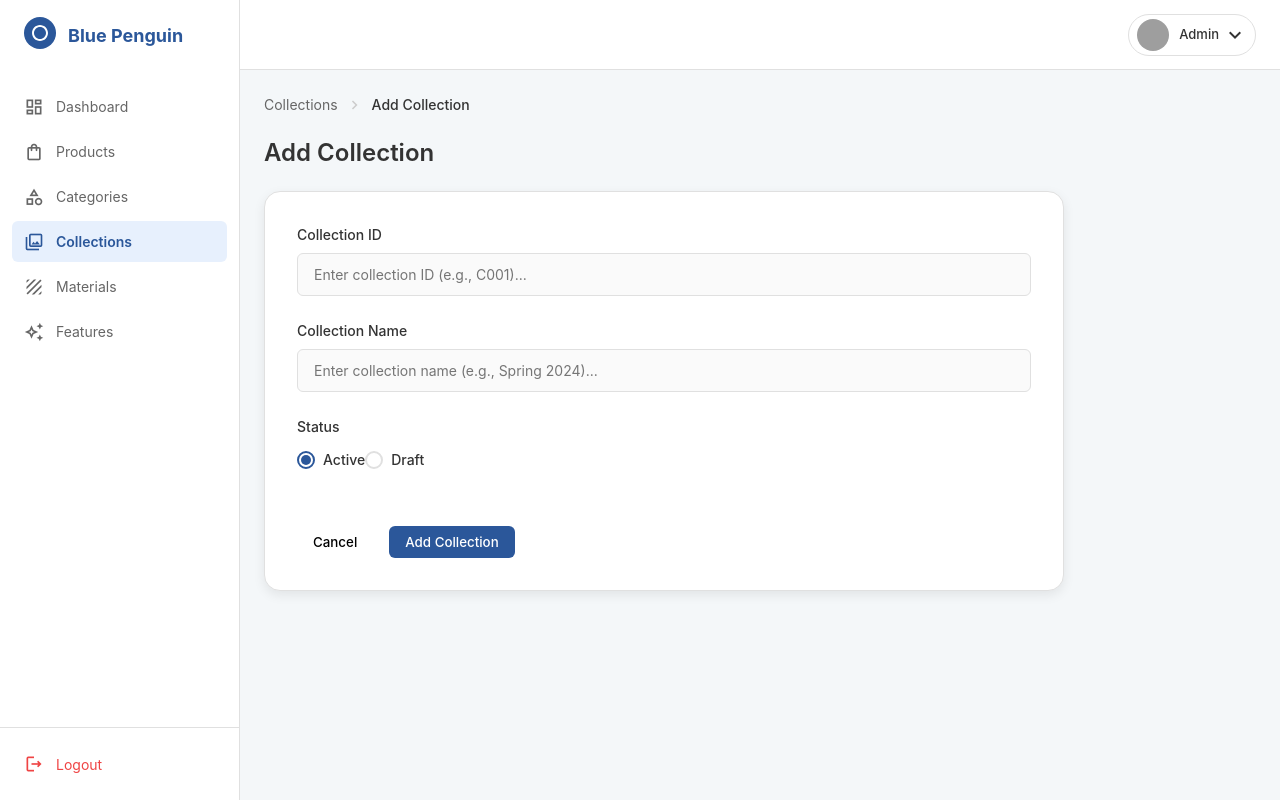
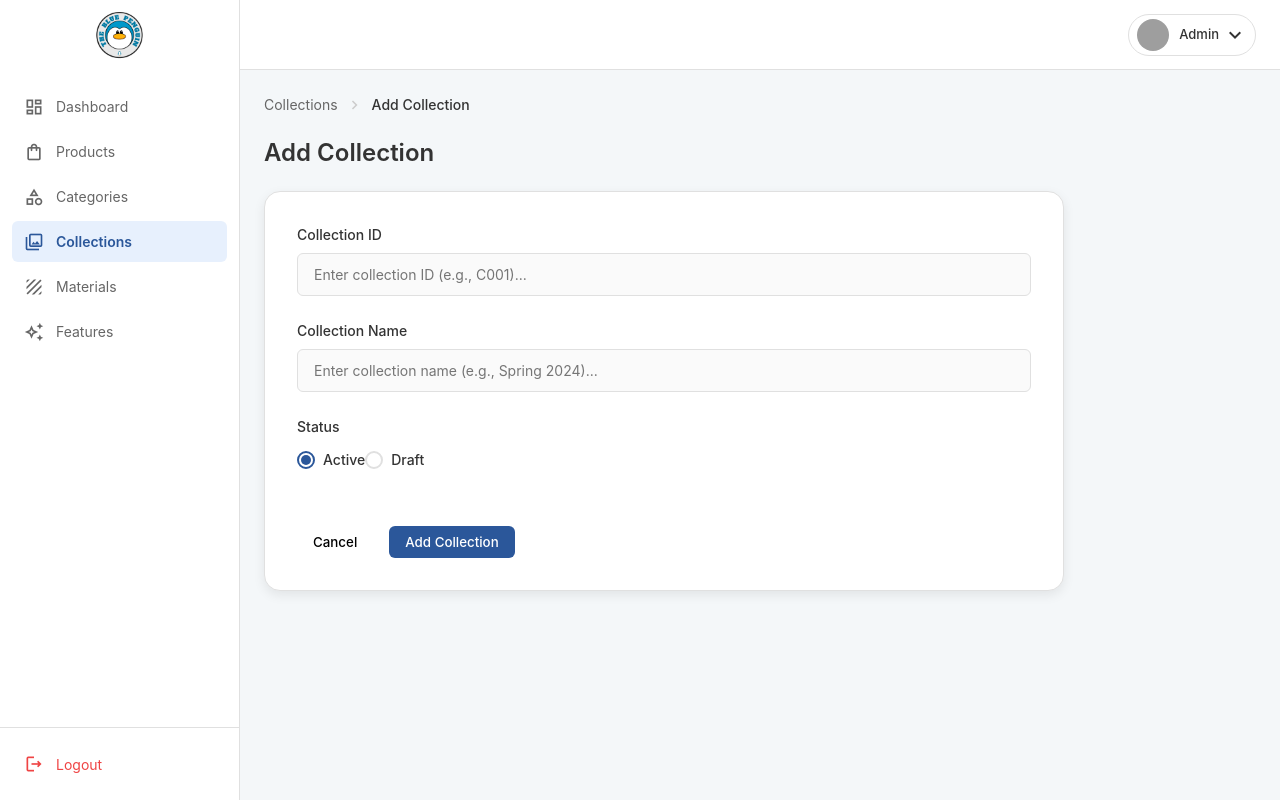
Before and after one commit to anuviswan/bluepenguin-ad, a Vue app in the folder bluepenguin-ad/: page /collections/add in a window 1280 px wide. Built offline with nearby package versions, Linux system fonts and the light colour scheme; sample sign-in values are in the browser's storage; grey boxes are pictures that could not be loaded.

Commit message:
added export functionality
updated logo

```diff
--- a/bluepenguin-ad/src/components/layout/Sidebar.vue
+++ b/bluepenguin-ad/src/components/layout/Sidebar.vue
@@ -1,13 +1,9 @@
 <template>
   <aside class="sidebar">
     <div class="brand">
-      <div class="logo-placeholder">
-        <svg width="32" height="32" viewBox="0 0 32 32" fill="none" xmlns="http://www.w3.org/2000/svg">
-          <circle cx="16" cy="16" r="16" fill="#2B579A"/>
-          <path d="M16 8C11.5817 8 8 11.5817 8 16C8 20.4183 11.5817 24 16 24C20.4183 24 24 20.4183 24 16C24 11.5817 20.4183 8 16 8ZM16 22C12.6863 22 10 19.3137 10 16C10 12.6863 12.6863 10 16 10C19.3137 10 22 12.6863 22 16C22 19.3137 19.3137 22 16 22Z" fill="white"/>
-        </svg>
+      <div class="logo-container">
+        <img src="../../assets/Logo 3.png" alt="Blue Penguin Logo" class="brand-logo" />
       </div>
-      <span class="brand-name">Blue Penguin</span>
     </div>
 
     <nav class="nav-menu">
@@ -83,8 +79,21 @@ const handleLogout = () => {
   height: var(--topbar-height);
   display: flex;
   align-items: center;
-  padding: 0 24px;
-  gap: 12px;
+  justify-content: center;
+  padding: 16px 24px;
+}
+
+.logo-container {
+  display: flex;
+  align-items: center;
+  justify-content: center;
+  width: 100%;
+}
+
+.brand-logo {
+  max-width: 100%;
+  max-height: 50px;
+  object-fit: contain;
 }
 
 .brand-name {
--- a/bluepenguin-ad/src/views/CategoryListView.vue
+++ b/bluepenguin-ad/src/views/CategoryListView.vue
@@ -18,6 +18,25 @@ const handleToggleFeatured = async (category: Category) => {
     // Error is already handled/stored in the store for UI rendering
   }
 };
+
+const exportToMarkdown = () => {
+  if (!store.categories.length) return;
+
+  const title = '# Category List\n\n';
+  const header = '| ID | Name |\n| --- | --- |\n';
+  const rows = store.categories.map(c => `| ${c.id} | ${c.name} |`).join('\n');
+
+  const markdownContent = title + header + rows;
+  const blob = new Blob([markdownContent], { type: 'text/markdown' });
+  const url = URL.createObjectURL(blob);
+
+  const a = document.createElement('a');
+  a.href = url;
+  a.download = 'categories_export.md';
+  a.click();
+
+  URL.revokeObjectURL(url);
+};
 </script>
 
 <template>
@@ -26,6 +45,10 @@ const handleToggleFeatured = async (category: Category) => {
       <div class="page-header justify-between align-center">
         <h2>Categories</h2>
         <div class="header-actions flex gap-4">
+          <button class="btn btn-outline flex align-center gap-2" @click="exportToMarkdown">
+            <span class="material-icons-outlined">download</span>
+            Export
+          </button>
           <button class="btn btn-outline flex align-center gap-2">
              <span class="material-icons-outlined">arrow_back</span>
              Categories
--- a/bluepenguin-ad/src/views/CollectionListView.vue
+++ b/bluepenguin-ad/src/views/CollectionListView.vue
@@ -26,6 +26,25 @@ const fetchCollections = async () => {
 onMounted(() => {
   fetchCollections();
 });
+
+const exportToMarkdown = () => {
+  if (!collections.value.length) return;
+
+  const title = '# Collection List\n\n';
+  const header = '| ID | Name |\n| --- | --- |\n';
+  const rows = collections.value.map(c => `| ${c.id} | ${c.name} |`).join('\n');
+
+  const markdownContent = title + header + rows;
+  const blob = new Blob([markdownContent], { type: 'text/markdown' });
+  const url = URL.createObjectURL(blob);
+
+  const a = document.createElement('a');
+  a.href = url;
+  a.download = 'collections_export.md';
+  a.click();
+
+  URL.revokeObjectURL(url);
+};
 </script>
 
 <template>
@@ -34,6 +53,10 @@ onMounted(() => {
       <div class="page-header justify-between align-center">
         <h2>Collections</h2>
         <div class="header-actions flex gap-4">
+          <button class="btn btn-outline flex align-center gap-2" @click="exportToMarkdown">
+            <span class="material-icons-outlined">download</span>
+            Export
+          </button>
           <button class="btn btn-outline flex align-center gap-2">
              <span class="material-icons-outlined">arrow_back</span>
              Collections
--- a/bluepenguin-ad/src/views/FeatureListView.vue
+++ b/bluepenguin-ad/src/views/FeatureListView.vue
@@ -26,6 +26,25 @@ const fetchFeatures = async () => {
 onMounted(() => {
   fetchFeatures();
 });
+
+const exportToMarkdown = () => {
+  if (!features.value.length) return;
+
+  const title = '# Feature List\n\n';
+  const header = '| ID | Name |\n| --- | --- |\n';
+  const rows = features.value.map(f => `| ${f.id} | ${f.name} |`).join('\n');
+
+  const markdownContent = title + header + rows;
+  const blob = new Blob([markdownContent], { type: 'text/markdown' });
+  const url = URL.createObjectURL(blob);
+
+  const a = document.createElement('a');
+  a.href = url;
+  a.download = 'features_export.md';
+  a.click();
+
+  URL.revokeObjectURL(url);
+};
 </script>
 
 <template>
@@ -34,6 +53,10 @@ onMounted(() => {
       <div class="page-header justify-between align-center">
         <h2>Features</h2>
         <div class="header-actions flex gap-4">
+          <button class="btn btn-outline flex align-center gap-2" @click="exportToMarkdown">
+            <span class="material-icons-outlined">download</span>
+            Export
+          </button>
           <button class="btn btn-outline flex align-center gap-2">
              <span class="material-icons-outlined">arrow_back</span>
              Features
```
Also changed, not shown: bluepenguin-ad/src/assets/Logo 3.png (added).
